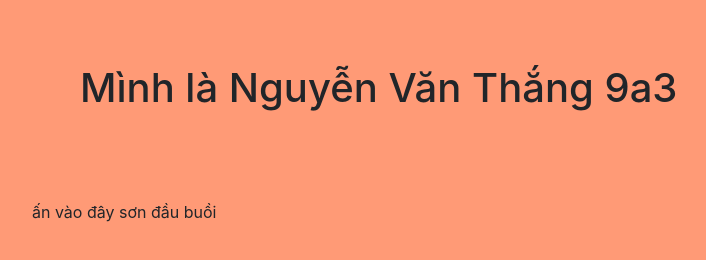
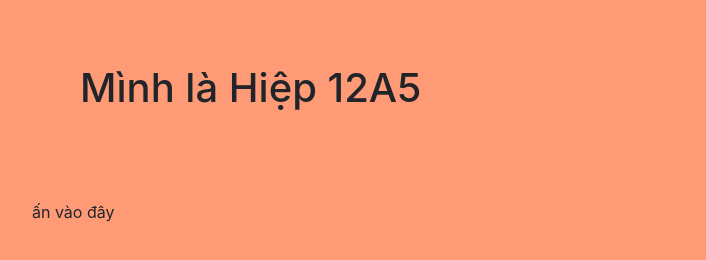
Before and after one commit to viocuong/cuognnv.github.io, a plain HTML site: page index.html in a window 1280 px wide. Shown: the whole page, without its empty margins (54-760 px from the left). Drawn offline with nearby package versions, Linux system fonts and the light colour scheme.

Commit message:
Update index.html

```diff
--- a/index.html
+++ b/index.html
@@ -19,10 +19,10 @@
 <body style="background-color:#ff9a76;">
     <div class="container">
         <div class="row w-100 p-5">
-           <h1 class="p-3"> Mình là Nguyễn Văn Thắng 9a3</h1>
+           <h1 class="p-3"> Mình là Hiệp 12A5</h1>
         </div>
         <a onclick="clickme()" class="p-3 button button-warning row w-100">
-            ấn vào đây sơn đầu buồi
+            ấn vào đây
         </a>
     </div>
     <script>
```
